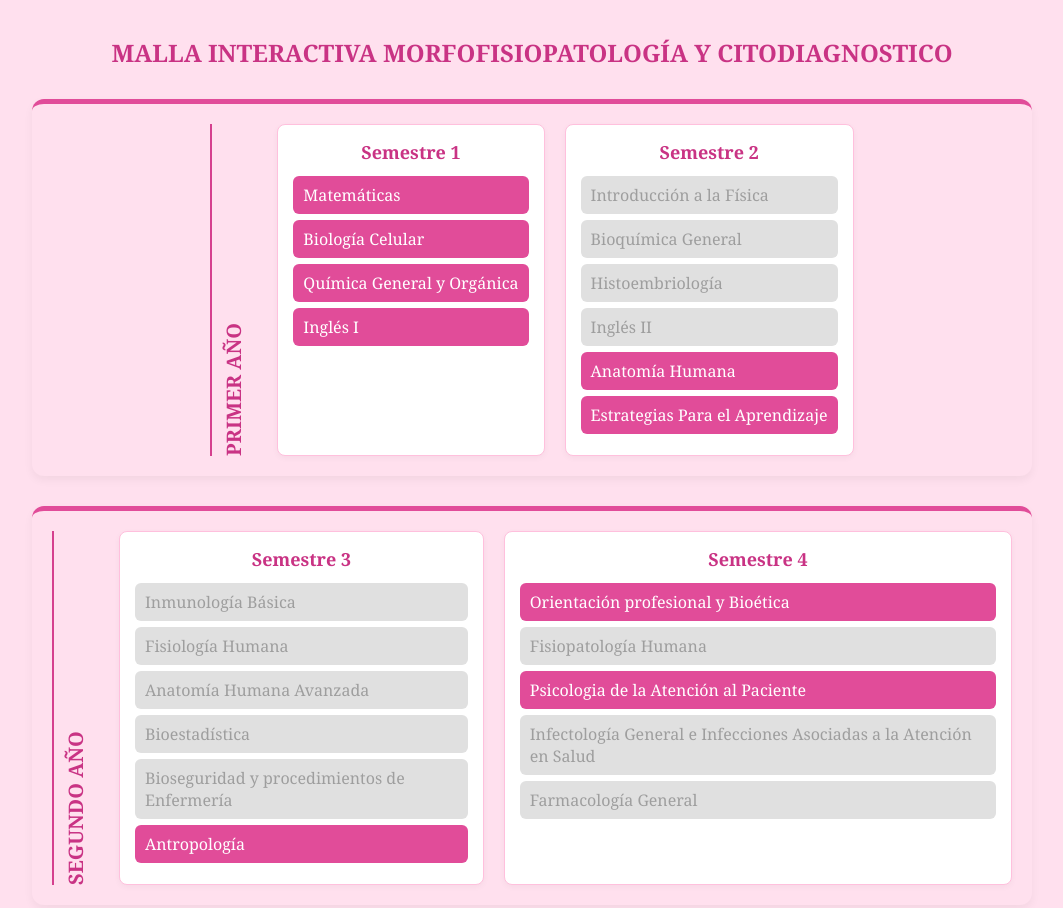
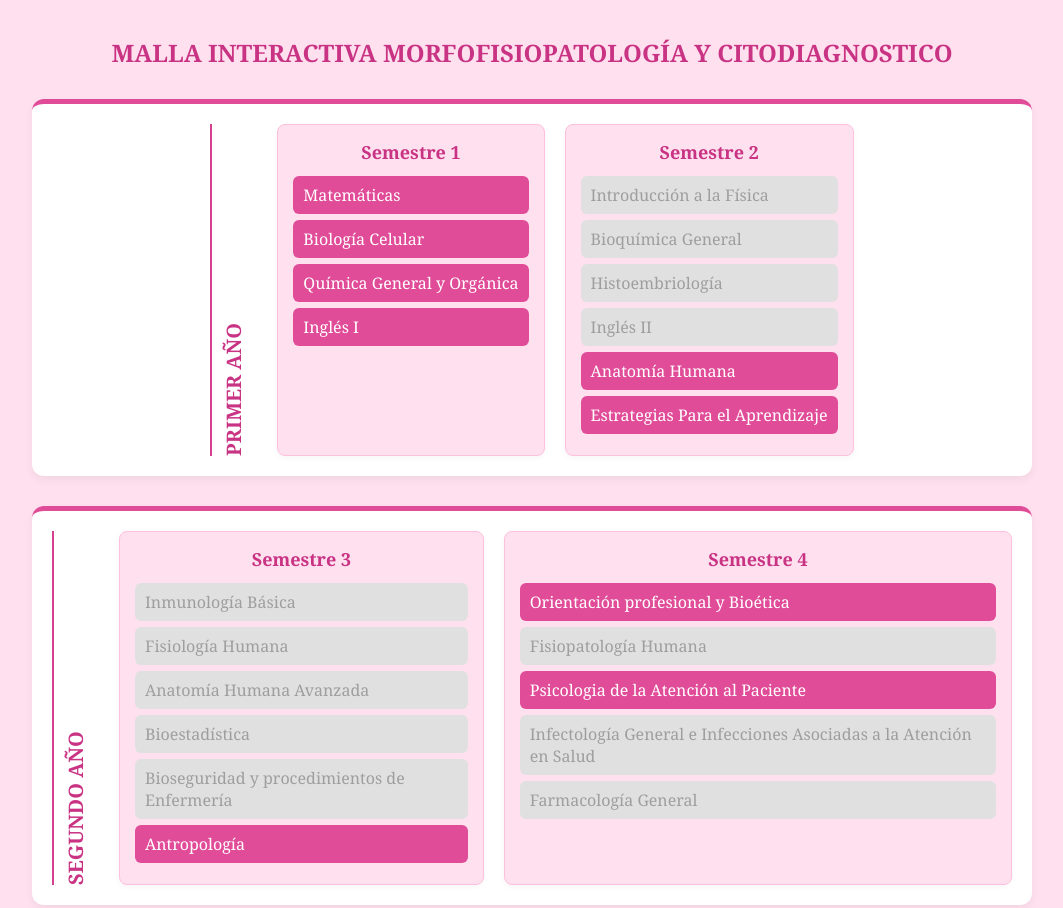
Before and after one commit to Cetem2025/MALLA-ANTIGUA-MORFOFISIOPATOLOGIA-Y-CITODIAGNOSTICO, a plain HTML site: page index.html in a window 1280 px wide. Shown: the top 908 px of the page, without its empty margins (108-1171 px from the left). Drawn offline with Linux system fonts and the light colour scheme.

Commit message:
Update index.html

```diff
--- a/index.html
+++ b/index.html
@@ -53,7 +53,7 @@ h1 {
   padding: 20px;
   border-radius: 12px;
   border-top: 5px solid #e14c99;
-  background-color: #ffe0ee;
+  background-color: #ffffff;
   box-shadow: 0 4px 10px rgba(0, 0, 0, 0.05);
   justify-content: center;
 }
@@ -79,7 +79,7 @@ h1 {
 .semester {
   min-width: 200px;
   padding: 15px;
-  background: #ffffff;
+  background: #ffe0ee;
   border: 1px solid #ffc0dd;
   border-radius: 8px;
   box-shadow: 0 2px 6px rgba(0, 0, 0, 0.04);
```
